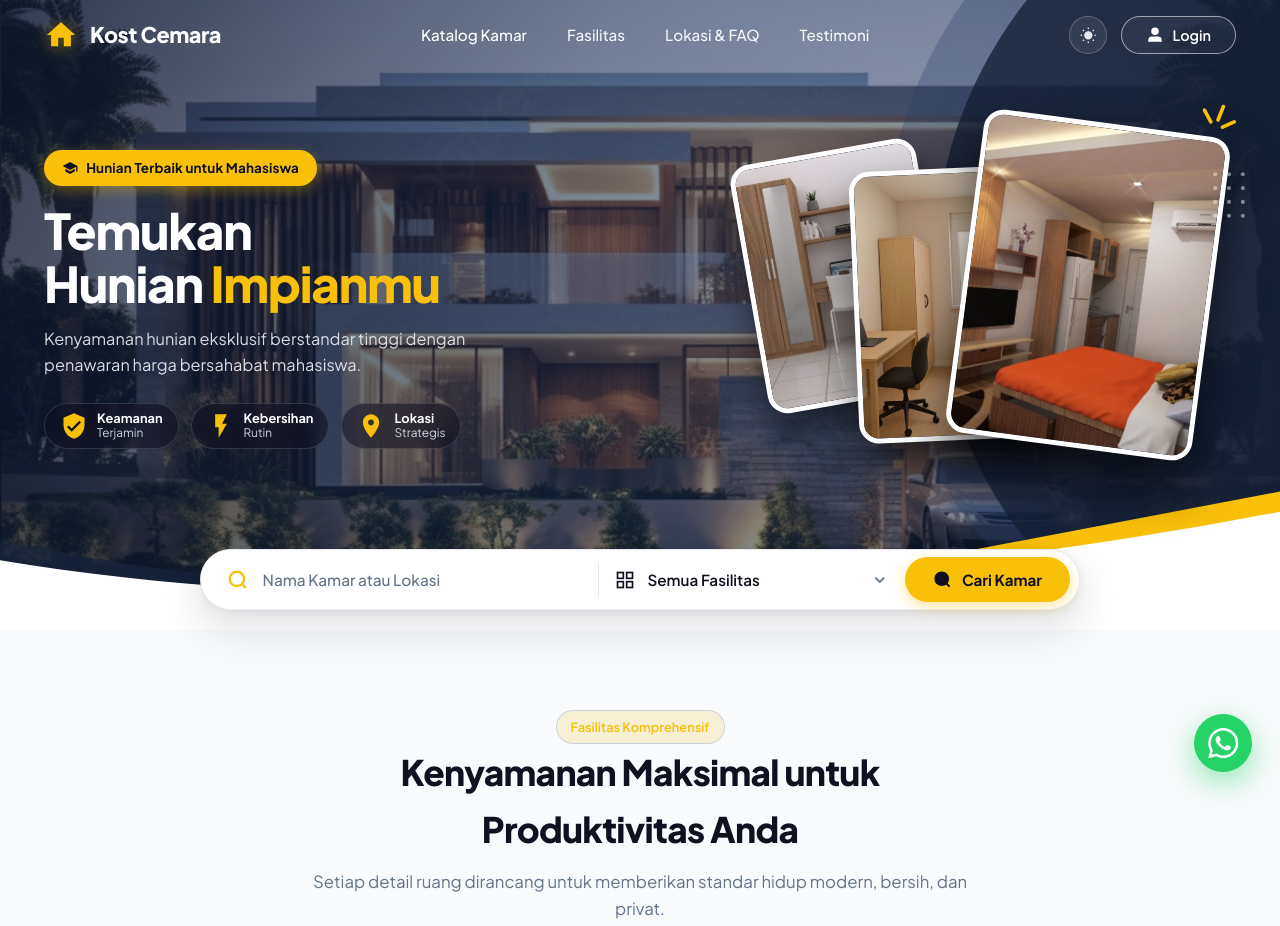
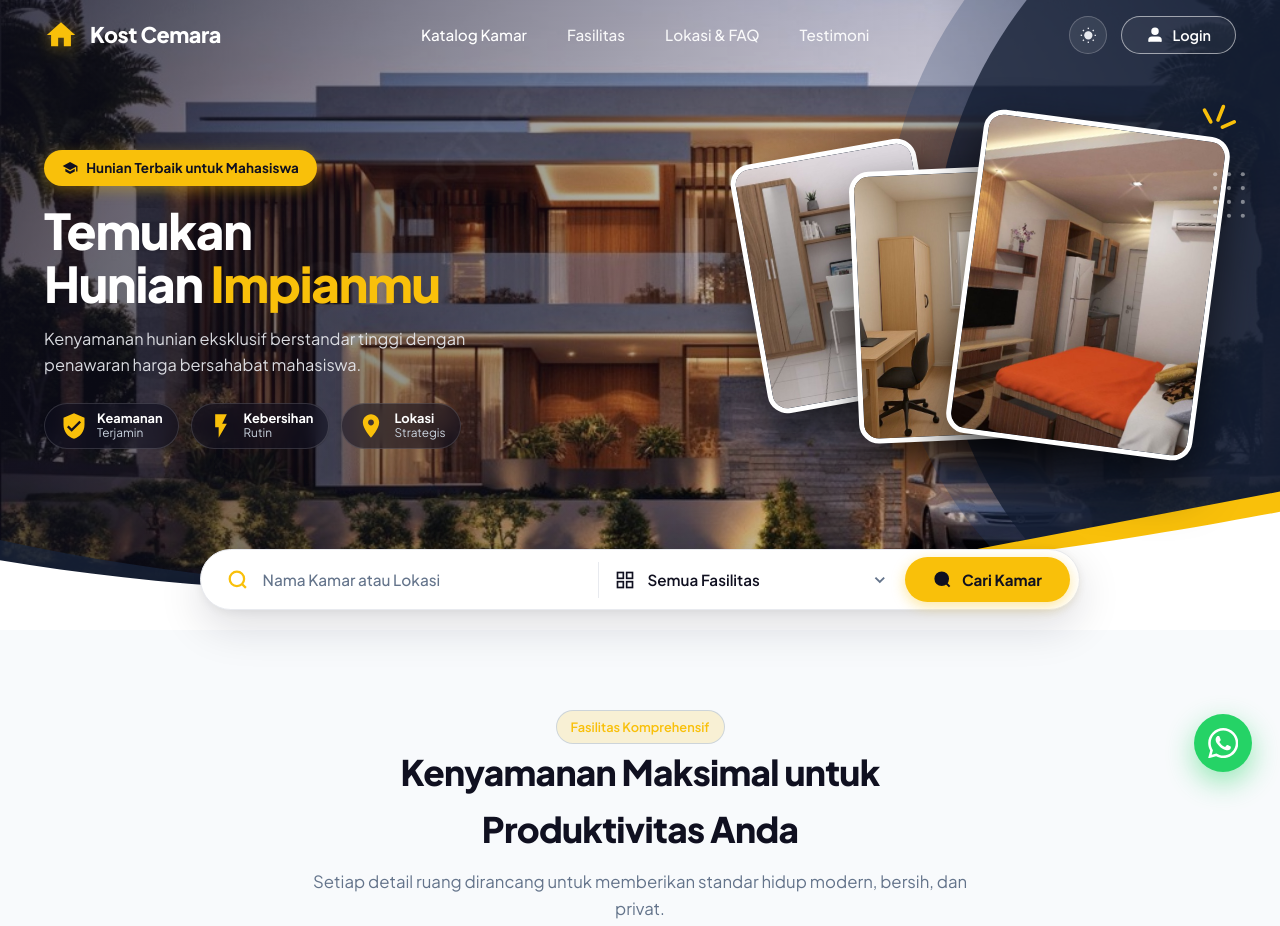
Before and after one commit to rezaaplvv/SmartKost, a plain HTML site: page web/index.html in a window 1280 px wide. Shown: the top 926 px of the page. Drawn offline with Linux system fonts and the light colour scheme; a script that the page names is missing.

Commit message:
style: hapus aksen warna soft biru pada background hero dan gunakan overlay netral transparan

```diff
--- a/web/css/style.css
+++ b/web/css/style.css
@@ -377,7 +377,7 @@ a:hover {
     height: 100%;
     object-fit: cover;
     object-position: center 35%;
-    filter: brightness(0.88) contrast(1.04) saturate(0.86);
+    filter: brightness(0.96) contrast(1.05);
 }
 
 .hero-bg-architectural-svg {
@@ -387,24 +387,18 @@ a:hover {
     object-fit: cover;
 }
 
-/* Soft Blue-Navy Architectural Overlay - Aksen biru soft tipis agar suasana malam selaras referensi */
+/* Neutral Dark Overlay - Tanpa aksen biru, hanya shadow transparan alami untuk keterbacaan teks */
 .hero-bg-overlay {
     position: absolute;
     inset: 0;
     z-index: 1;
-    background:
-        linear-gradient(
-            100deg,
-            rgba(16, 28, 52, 0.72) 0%,
-            rgba(22, 42, 74, 0.44) 44%,
-            rgba(26, 48, 84, 0.32) 72%,
-            rgba(16, 26, 48, 0.56) 100%
-        ),
-        radial-gradient(
-            circle at 52% 40%,
-            rgba(56, 102, 175, 0.16) 0%,
-            rgba(18, 30, 56, 0.12) 100%
-        );
+    background: linear-gradient(
+        95deg,
+        rgba(16, 16, 32, 0.70) 0%,
+        rgba(16, 16, 32, 0.35) 45%,
+        rgba(16, 16, 32, 0.15) 70%,
+        rgba(16, 16, 32, 0.50) 100%
+    );
 }
 
 /* Curved Soft Navy Shape on Right Side */
```
